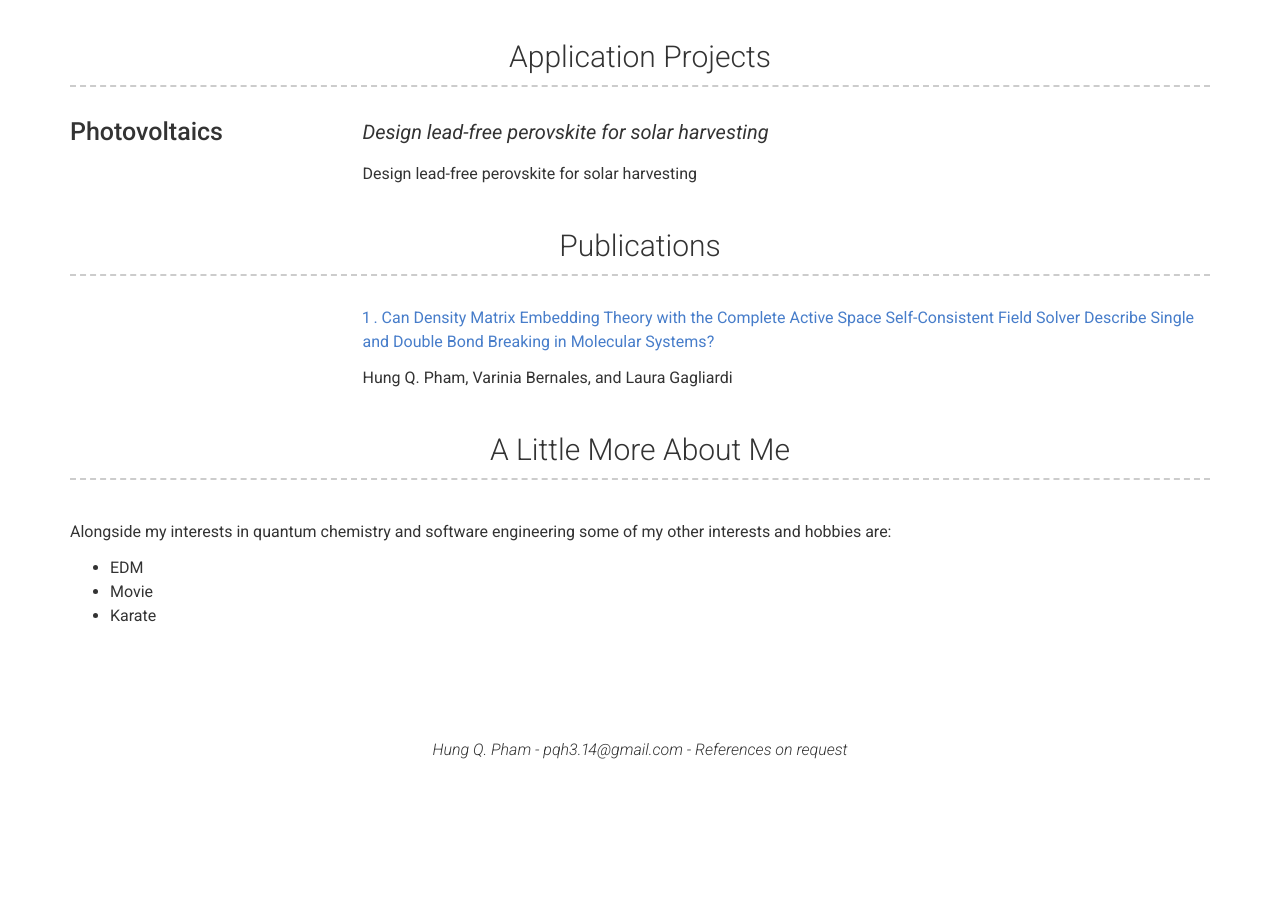
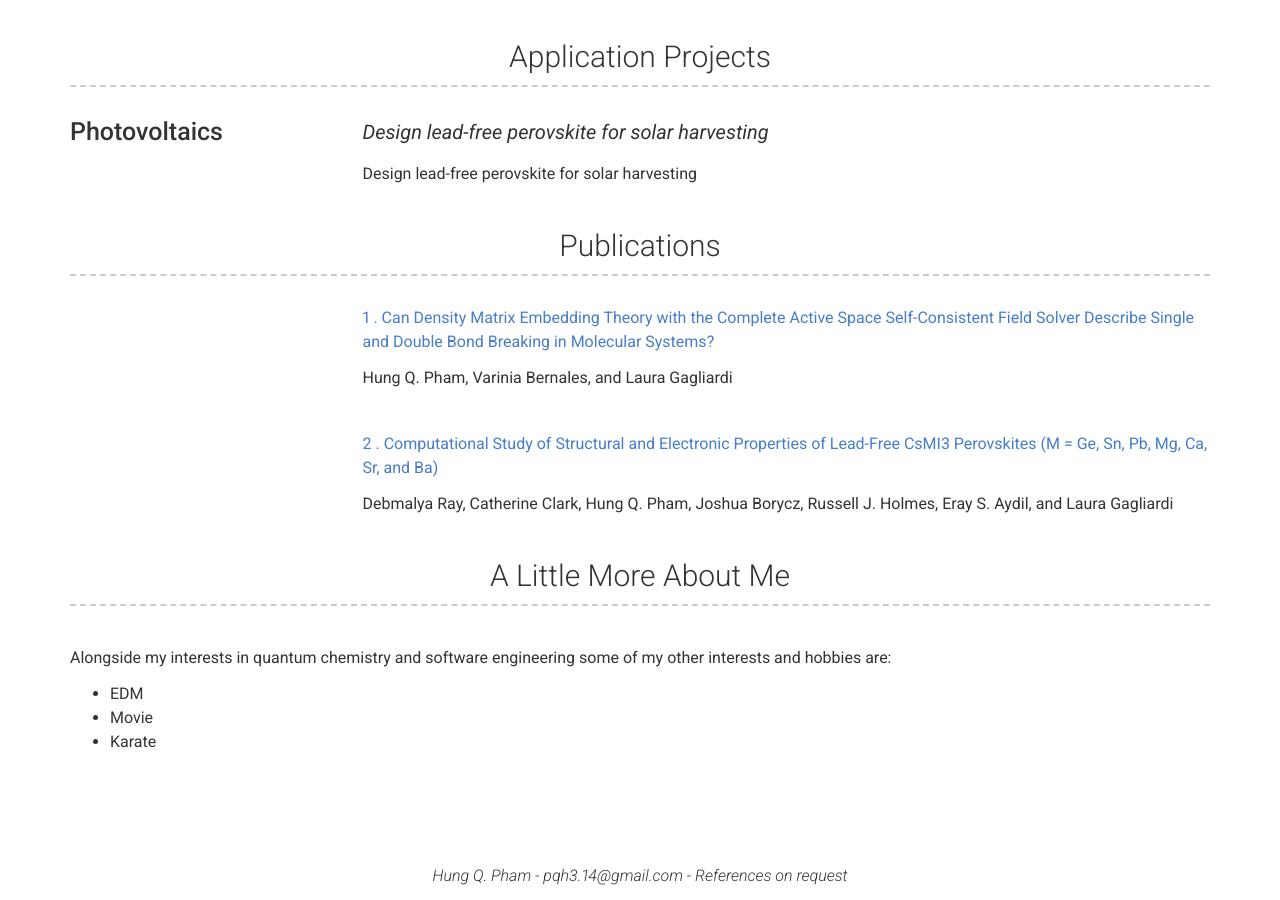
Before and after one commit to hungpham2017/hungpham2017.github.io, a Jekyll site: the page built from index.md, in a window 1280 px wide and 900 px high, scrolled down 1504 px. Built offline with Jekyll 4.4.1, drawn with Linux system fonts in a browser that asks for light colours; before the commit the page ends 2278 px from its top, so only the background shows below that.

Commit message:
numbering the pub

```diff
--- a/_data/publications.yml
+++ b/_data/publications.yml
@@ -2,3 +2,7 @@
 - title: Can Density Matrix Embedding Theory with the Complete Active Space Self-Consistent Field Solver Describe Single and Double Bond Breaking in Molecular Systems?
   authors: Hung Q. Pham, Varinia Bernales, and Laura Gagliardi
   link: https://pubs.acs.org/doi/10.1021/acs.jctc.7b01248
+
+- title: Computational Study of Structural and Electronic Properties of Lead-Free CsMI3 Perovskites (M = Ge, Sn, Pb, Mg, Ca, Sr, and Ba)
+  authors: Debmalya Ray, Catherine Clark, Hung Q. Pham, Joshua Borycz, Russell J. Holmes, Eray S. Aydil, and Laura Gagliardi
+  link: https://pubs.acs.org/doi/abs/10.1021/acs.jpcc.8b00226
```
